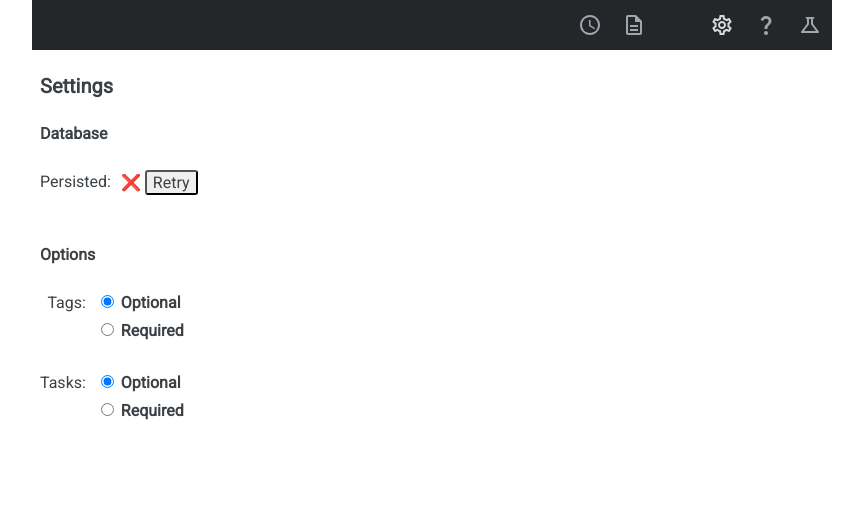
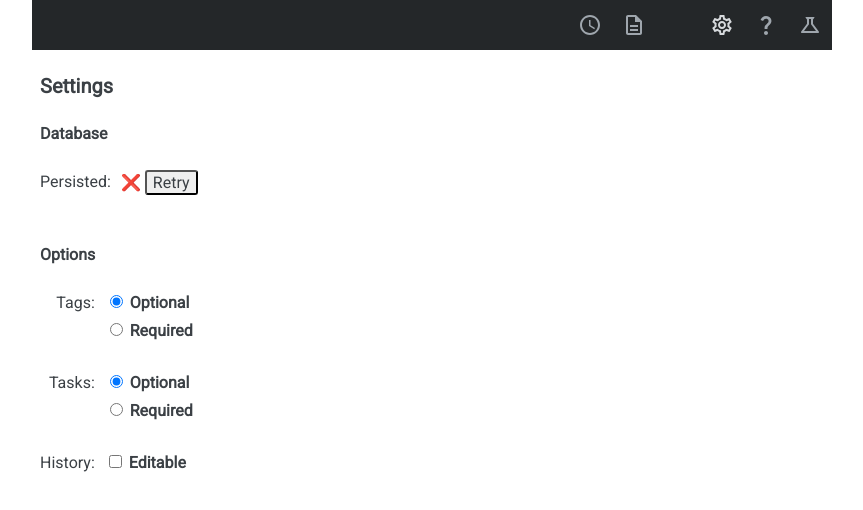
Before and after one commit to cwellsx/time, a React (Create React App) app: page /settings in a window 1280 px wide. Shown: the top 510 px of the page, without its empty margins (208-1071 px from the left). Built offline with nearby package versions, Linux system fonts and the light colour scheme; some icons are missing; what date-and-time would draw is missing.

Commit message:
Make the History text editable

```diff
--- a/src/io/controller.ts
+++ b/src/io/controller.ts
@@ -2,7 +2,7 @@ import { Database, EditDatabase, getPeriods } from './database';
 import { persist } from './persist';
 
 import type { SetError } from "../appContext";
-import type { Config, Period, TagCount, TagInfo, Time, WhatType, RequiredType } from "../model";
+import type { Config, Period, TagCount, TagInfo, Time, WhatType, RequiredType, What, TimeStop } from "../model";
 import type { HistoryState, NowState, SettingsState, WhatState } from "../states";
 
 export class Controller implements NowState, WhatState, HistoryState, SettingsState {
@@ -13,6 +13,7 @@ export class Controller implements NowState, WhatState, HistoryState, SettingsSt
   private readonly setError: SetError;
 
   constructor(database: Database, editDatabase: () => Promise<EditDatabase>, reload: () => void, setError: SetError) {
+    console.log("controller");
     this.database = database;
     this.editDatabase = editDatabase;
     this.reload = reload;
@@ -115,6 +116,11 @@ export class Controller implements NowState, WhatState, HistoryState, SettingsSt
     config.taskRequired = value;
     this.saveConfig(config);
   }
+  setHistoryEditable(value: boolean): void {
+    const config: Config = { ...this.config };
+    config.historyEditable = value;
+    this.saveConfig(config);
+  }
 
   // interface WhatState
   getAllWhat(whatType: WhatType): TagInfo[] {
@@ -142,4 +148,28 @@ export class Controller implements NowState, WhatState, HistoryState, SettingsSt
 
   // interface HistoryState
   readonly periods: Period[];
+  editHistory(when: number, what: What): void {
+    const found = this.database.times.find((it) => it.when === when);
+    if (!found) {
+      this.setError("editHistory -- specified time not found");
+      return;
+    }
+    const type = found.type;
+    if (type === "start") {
+      this.setError("editHistory -- specified time unexpected type");
+      return;
+    }
+    const stop: TimeStop = { when, type, note: what.note, tags: what.tags, task: what.task };
+
+    this.editDatabase()
+      .then(async (edit) => {
+        try {
+          await edit.editHistory(stop);
+          this.reload();
+        } catch (e) {
+          this.setError(e);
+        }
+      })
+      .catch((error) => this.setError(error));
+  }
 }
--- a/src/io/database.ts
+++ b/src/io/database.ts
@@ -2,7 +2,7 @@ import { DBSchema, deleteDB, IDBPDatabase, openDB } from 'idb';
 
 import { persisted } from './persist';
 
-import type { Config, Time, TagInfo, Period } from "../model";
+import type { Config, Time, TagInfo, Period, TimeStop, What } from "../model";
 
 export type DbName = "production" | "test";
 
@@ -111,6 +111,9 @@ export class EditDatabase {
   addWhat(what: "tags" | "tasks", tag: TagInfo): Promise<string> {
     return this.db.add(what, tag);
   }
+  editHistory(timeStop: TimeStop): Promise<number> {
+    return this.db.put("times", timeStop);
+  }
 }
 
 export async function fetchDatabase(dbName: DbName): Promise<Database> {
--- a/src/model/config.ts
+++ b/src/model/config.ts
@@ -1,4 +1,4 @@
-import { WhatType } from "./whatType";
+import { WhatType } from './whatType';
 
 export type RequiredType = "required" | "optional";
 
@@ -12,4 +12,5 @@ export type Config = {
   // settings
   tagsRequired?: RequiredType;
   taskRequired?: RequiredType;
+  historyEditable?: boolean;
 };
--- a/src/model/index.ts
+++ b/src/model/index.ts
@@ -3,5 +3,6 @@ export type { TestResult, TestResults } from "./testResult";
 export type { TimeStart, TimeStop, Time } from "./time";
 export type { WhatType } from "./whatType";
 export type { Period } from "./period";
+export type { What } from "./what";
 
 export type { TagInfo, TagCount } from "../tags";
--- a/src/pages/History.tsx
+++ b/src/pages/History.tsx
@@ -4,7 +4,7 @@ import React from 'react';
 
 import { aggregate } from './sums';
 
-import type { Period } from "../model";
+import type { Period, What } from "../model";
 import type { HistoryState } from "../states";
 
 type HistoryProps = {
@@ -15,15 +15,60 @@ export const History: React.FunctionComponent<HistoryProps> = (props: HistoryPro
   const state = props.state;
   const periods: Period[] = state.periods;
   const rows = aggregate(periods);
+
+  const [editingTime, setEditingTime] = React.useState<number | undefined>(undefined);
+  const [editingText, setEditingText] = React.useState<string | undefined>(undefined);
+
+  const onClick: React.MouseEventHandler<HTMLTableElement> = (event: React.MouseEvent<HTMLTableElement>) => {
+    if (!state.config.historyEditable) return;
+    const target = event.target;
+    const el = target as HTMLElement;
+    if (el.tagName !== "TD" || el.className !== "editable") return;
+    const row = el.parentElement;
+    const time = row?.getAttribute("data-time");
+    if (!time) return;
+    const text = el.textContent ?? undefined;
+    setEditingTime(+time);
+    setEditingText(text);
+  };
+
+  function onEdit(event: React.ChangeEvent<HTMLTextAreaElement>): void {
+    // event.preventDefault();
+    const text = event.target.value || undefined;
+    setEditingText(text);
+  }
+
+  function onSave(event: React.MouseEvent<HTMLButtonElement>): void {
+    if (!editingTime) return;
+    const what: What = { note: editingText };
+    state.editHistory(editingTime, what);
+    setEditingTime(undefined);
+  }
+
   return (
-    <table className="history">
+    <table className="history" onClick={onClick}>
       <tbody>
         {rows.map((show) => {
+          const editable = state.config.historyEditable && show.get_Class() === "span";
+          const text = show.get_Text().join("\n");
+          const time = show.get_Stop();
+          const editing = editable && time && time === editingTime;
+          const saveButton = editing && editingText !== text ? <button onClick={onSave}>Save</button> : undefined;
+          const rows = editingText?.split("\n").length;
+          const showText = !editing ? (
+            text
+          ) : (
+            <>
+              <textarea value={editingText} onChange={onEdit} rows={rows} />
+              {saveButton}
+            </>
+          );
+          const className = editable && !editing ? "editable" : undefined;
           return (
-            <tr key={show.get_Key()} className={show.get_Class()}>
+            <tr key={show.get_Key()} className={show.get_Class()} data-time={time}>
               <td>{show.get_Id()}</td>
               <td>{formatTime(show.get_Minutes())}</td>
-              <td>{show.get_Text().join("\n")}</td>
+              <td className={className}>{showText}</td>
             </tr>
           );
         })}
--- a/src/pages/Now.tsx
+++ b/src/pages/Now.tsx
@@ -93,7 +93,7 @@ export const Now: React.FunctionComponent<NowProps> = (props: NowProps) => {
       <span>
         <button onClick={(event) => onStop(event, "next")}>Next</button>
         <button onClick={(event) => onStop(event, "stop")}>Stop</button>
-        <button onClick={(event) => onCancel(event)} className="right">
+        <button onClick={onCancel} className="right">
           Cancel
         </button>
       </span>
--- a/src/pages/Settings.tsx
+++ b/src/pages/Settings.tsx
@@ -13,6 +13,7 @@ export const Settings: React.FunctionComponent<SettingsProps> = (props: Settings
 
   const [tagsRequired, setTagsRequired] = React.useState<string>(config.tagsRequired ?? "optional");
   const [taskRequired, setTaskRequired] = React.useState<string>(config.taskRequired ?? "optional");
+  const [historyEditable, setHistoryEditable] = React.useState<boolean>(config.historyEditable ?? false);
 
   function onRetryPersist(event: React.MouseEvent<HTMLButtonElement>): void {
     event.preventDefault();
@@ -56,6 +57,14 @@ export const Settings: React.FunctionComponent<SettingsProps> = (props: Settings
     state.setTaskRequired(value);
   };
 
+  const onHistoryEditable: React.ChangeEventHandler<HTMLInputElement> = (
+    event: React.ChangeEvent<HTMLInputElement>
+  ) => {
+    const checked = event.target.checked;
+    setHistoryEditable(checked);
+    state.setHistoryEditable(checked);
+  };
+
   return (
     <>
       <h2>Database</h2>
@@ -70,6 +79,12 @@ export const Settings: React.FunctionComponent<SettingsProps> = (props: Settings
           <span>Tasks:</span>
           <span>{getOptions(taskRequired, onTaskRequired)}</span>
         </div>
+        <div>
+          <span>History:</span>
+          <label>
+            <input type="checkbox" checked={historyEditable} onChange={onHistoryEditable} /> Editable
+          </label>
+        </div>
       </div>
     </>
   );
--- a/src/pages/history.sass
+++ b/src/pages/history.sass
@@ -17,6 +17,21 @@ table.history
       padding-right: 0
       white-space: pre-line
 
+    textarea
+      width: 100%
+
+  td.editable:hover
+    background-color: rgb(223, 230, 235)
+
+  td.editable:hover:after
+    content: ""
+    display: block
+    background: url("edit_note_black_24dp.svg") no-repeat
+    width: 20px
+    height: 20px
+    float: right
+    margin: 0 6px 0 0
+
   .week, .day
 
     td:first-child, td:nth-child(2)
--- a/src/pages/sums.ts
+++ b/src/pages/sums.ts
@@ -1,5 +1,5 @@
-import { showDay, showTime } from "./date";
-import { IsoWeek, nextWeek, Weeks } from "./weeks";
+import { showDay, showTime } from './date';
+import { IsoWeek, nextWeek, Weeks } from './weeks';
 
 import type { Period } from "../model";
 
@@ -9,6 +9,7 @@ export interface IShow {
   get_Text(): string[];
   get_Minutes(): number;
   get_Class(): string;
+  get_Stop(): number | undefined;
 }
 
 class Span implements IShow {
@@ -39,6 +40,9 @@ class Span implements IShow {
   get_Class(): string {
     return "span";
   }
+  get_Stop(): number | undefined {
+    return this.period.stop;
+  }
 }
 
 class Day implements IShow {
@@ -68,6 +72,9 @@ class Day implements IShow {
   get_Class(): string {
     return "day";
   }
+  get_Stop(): number | undefined {
+    return undefined;
+  }
 }
 
 class Week implements IShow {
@@ -96,6 +103,9 @@ class Week implements IShow {
   }
   get_Class(): string {
     return "week";
+  }
+  get_Stop(): number | undefined {
+    return undefined;
   }
 }
 
--- a/src/states/historyState.ts
+++ b/src/states/historyState.ts
@@ -1,5 +1,7 @@
-import type { Period } from "../model";
+import type { Period, Config, What } from "../model";
 
 export interface HistoryState {
   readonly periods: Period[];
+  readonly config: Config;
+  editHistory(when: number, what: What): void;
 }
--- a/src/states/settingsState.ts
+++ b/src/states/settingsState.ts
@@ -8,4 +8,5 @@ export interface SettingsState {
   persist(): void;
   setTagsRequired: SetRequiredType;
   setTaskRequired: SetRequiredType;
+  setHistoryEditable(value: boolean): void;
 }
```
Also changed, not shown: src/pages/edit_note_black_24dp.svg (added), 1 other file (tests, documents, lock files or other folders).
